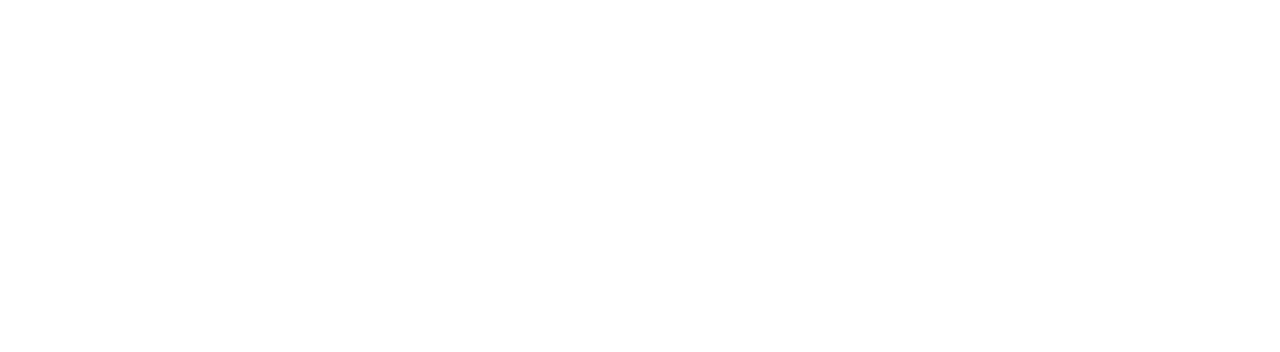
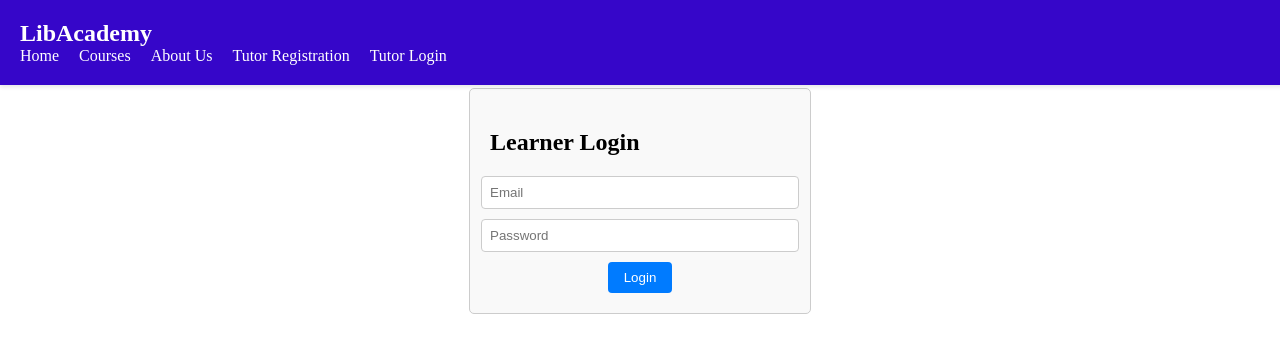
Before and after one commit to NKRTECH/S47_Nayan_Capstone_LibAcademy, a React (Vite) app in the folder client/: page /learner/login in a window 1280 px wide. Before the commit this address had no page. Shown: the top 352 px of the page. Built offline with nearby package versions, Linux system fonts and the light colour scheme.

Commit message:
login page for learner created and server side functionality added for the same

```diff
--- a/client/src/MainRoutes.jsx
+++ b/client/src/MainRoutes.jsx
@@ -7,6 +7,7 @@ import Layout from './pages/tutors/Layout';
 import TutorProfilePage from './pages/tutors/TutorProfilePage';
 import UploadCoursePage from './pages/courses/UploadCoursePage';
 import LearnerRegistrationPage from './pages/learners/LearnerRegistrationPage';
+import LearnerLoginPage from './pages/learners/LearnerLoginPage';
 
 
 function MainRoutes() {
@@ -20,6 +21,7 @@ function MainRoutes() {
 
       {/* *******************************Learner Routes ************************** */}
       <Route path="/learner/registration" element={<Layout><LearnerRegistrationPage /></Layout>} />
+      <Route path="/learner/login" element={<Layout><LearnerLoginPage /></Layout>} />
 
 
       {/******************************* Course Routes ***************************/}
--- a/client/src/features/learners/LearnersAPI.jsx
+++ b/client/src/features/learners/LearnersAPI.jsx
@@ -12,4 +12,14 @@ const learnerRegistrationAPI = async (formData) => {
  }
 };
 
-export { learnerRegistrationAPI }
+const learnerLoginAPI = async (formData) => {
+ try {
+    const response = await axios.post(`${BASE_URL}/learners/login`, formData);
+    return response.data;
+ } catch (error) {
+    console.error('Error in learnerLoginAPI:', error);
+    throw error; // Re-throw the error if you want to handle it further up the call stack
+ }
+};
+
+export { learnerRegistrationAPI, learnerLoginAPI };
--- a/client/src/features/learners/LearnersSlice.jsx
+++ b/client/src/features/learners/LearnersSlice.jsx
@@ -1,14 +1,12 @@
 import { createSlice } from '@reduxjs/toolkit';
-import { learnerRegisterThunk } from './LearnersThunks';
+import { learnerLoginThunk, learnerRegisterThunk } from './LearnersThunks';
 
 
 const learnerSlice = createSlice({
   name: 'learner',
   initialState : {
     status: 'idle',
-    email: '',
-    password: '',
-    username: '',
+    learnerData: '',
     loading: false,
     error: null,
   },
@@ -22,10 +20,25 @@ const learnerSlice = createSlice({
       .addCase(learnerRegisterThunk.fulfilled, (state, action) => {
         state.status = 'succeeded';
         state.error = null;
-        state.tutorData = action.payload; // Store the tutor data upon successful registration
+        state.learnerData = action.payload;
         console.log(action.payload);
       })
       .addCase(learnerRegisterThunk.rejected, (state, action) => {
+        state.status = 'failed';
+        state.error = action.payload ? action.payload.message : 'Something went wrong';
+      })
+      //**********************learner login **************** */
+      .addCase(learnerLoginThunk.pending, (state) => {
+        state.status = 'loading';
+        state.error = null;
+      })
+      .addCase(learnerLoginThunk.fulfilled, (state, action) => {
+        state.status = 'succeeded';
+        state.error = null;
+        state.learnerData = action.payload;
+        console.log(action.payload);
+      })
+      .addCase(learnerLoginThunk.rejected, (state, action) => {
         state.status = 'failed';
         state.error = action.payload ? action.payload.message : 'Something went wrong';
       })
--- a/client/src/features/learners/LearnersThunks.jsx
+++ b/client/src/features/learners/LearnersThunks.jsx
@@ -1,5 +1,5 @@
 import {  createAsyncThunk } from '@reduxjs/toolkit';
-import {  learnerRegistrationAPI } from './LearnersAPI';
+import {  learnerLoginAPI, learnerRegistrationAPI } from './LearnersAPI';
 
 // Async thunk action for registering a tutor
 export const learnerRegisterThunk = createAsyncThunk(
@@ -7,12 +7,25 @@ export const learnerRegisterThunk = createAsyncThunk(
   async (formData, thunkAPI) => {
     try {
       const response = await learnerRegistrationAPI(formData);
-      // Assuming your backend returns some data upon successful registration
       console.log('Registration successful!', response.data);
       return response.data;
     } catch (error) {
-      console.error('Error in registerTutor:', error.response.data);
+      console.error('Error in registerLearner:', error.response.data);
       return thunkAPI.rejectWithValue(error.response.data);
     }
   }
 );
+
+export const learnerLoginThunk = createAsyncThunk(
+  'learner/login',
+  async (formData, thunkAPI) => {
+    try {
+      const response = await learnerLoginAPI(formData);
+      console.log('Login successful!', response.data);
+      return response.data;
+    } catch (error) {
+      console.error('Error in loginLearner:', error.response.data);
+      return thunkAPI.rejectWithValue(error.response.data);
+    }
+  }
+)
--- /dev/null
+++ b/client/src/pages/learners/LearnerLoginPage.css
@@ -0,0 +1,43 @@
+/* LearnerLoginPage.css */
+
+.login-box {
+    display: flex;
+    justify-content: center;
+    align-items: center;
+
+  }
+
+  .login-container {
+    width: 300px;
+    padding: 20px;
+    border: 1px solid #ccc;
+    border-radius: 5px;
+    background-color: #f9f9f9;
+  }
+
+  .login-form {
+    display: flex;
+    flex-direction: column;
+    align-items: center;
+  }
+
+  .login-form input {
+    margin-bottom: 10px;
+    padding: 8px;
+    width: 100%;
+    border: 1px solid #ccc;
+    border-radius: 4px;
+  }
+
+  .login-button {
+    padding: 8px 16px;
+    background-color: #007bff;
+    color: white;
+    border: none;
+    border-radius: 4px;
+    cursor: pointer;
+  }
+
+  .login-button:hover {
+    background-color: #0056b3;
+  }
--- /dev/null
+++ b/client/src/pages/learners/LearnerLoginPage.jsx
@@ -0,0 +1,65 @@
+import { useEffect, useState } from 'react';
+import './LearnerLoginPage.css'; // Adjust the import path as necessary
+import { useDispatch, useSelector } from 'react-redux';
+import { useNavigate } from 'react-router-dom';
+import { learnerLoginThunk } from '../../features/learners/LearnersThunks';
+// import { learnerLoginThunk } from '../../features/learners/LearnerThunks';
+
+const LearnerLoginPage = () => {
+    const dispatch = useDispatch();
+    const navigate = useNavigate(); // Using useNavigate hook to handle navigation
+    const isLoggedIn = useSelector(state => state.learner.isLoggedIn); // Access the isLoggedIn flag
+
+    const [credentials, setCredentials] = useState({
+       email: '',
+       password: ''
+    });
+
+    const handleChange = (e) => {
+       const { name, value } = e.target;
+       setCredentials(prevState => ({
+         ...prevState,
+         [name]: value
+       }));
+    };
+
+    const handleSubmit = (e) => {
+        e.preventDefault();
+        dispatch(learnerLoginThunk(credentials));
+     };
+
+    useEffect(() => {
+        if (isLoggedIn) {
+          navigate('/');
+        }
+     }, [isLoggedIn, navigate]);
+
+     return (
+        <div className="login-box">
+          <div className="login-container">
+            <h2>Learner Login</h2>
+            <form onSubmit={handleSubmit} className="login-form">
+              <input
+               type="email"
+               name="email"
+               value={credentials.email}
+               onChange={handleChange}
+               placeholder="Email"
+               required
+              />
+              <input
+               type="password"
+               name="password"
+               value={credentials.password}
+               onChange={handleChange}
+               placeholder="Password"
+               required
+               />
+               <button type="submit" className="login-button">Login</button>
+            </form>
+          </div>
+        </div>
+     );
+};
+
+export default LearnerLoginPage;
```
Also changed, not shown: client/src/app/Store.jsx (line endings or trailing spaces), 2 other files (tests, documents, lock files or other folders).
